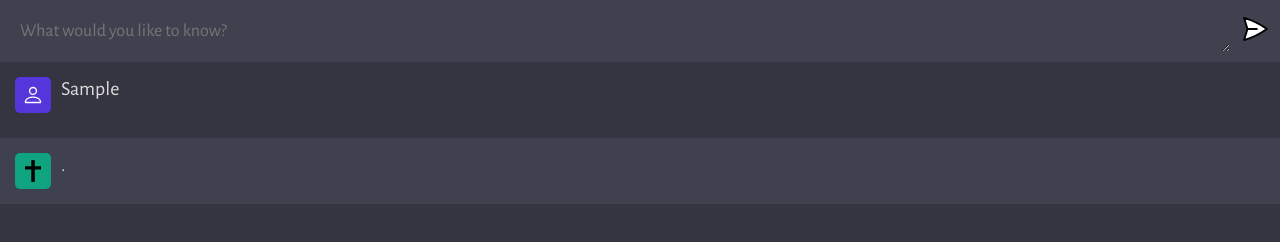
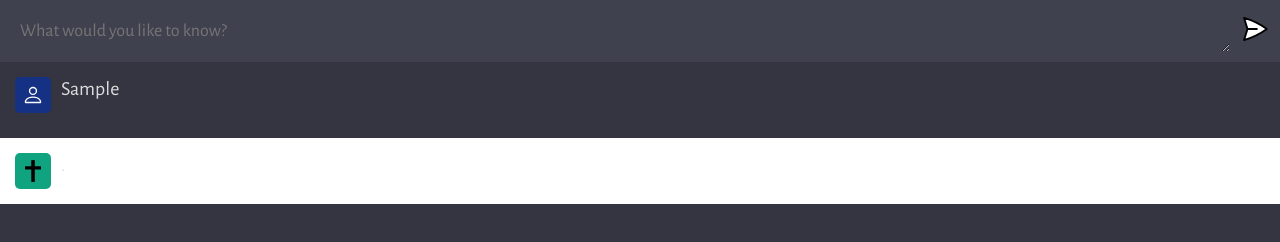
Before and after one commit to AllstarProductions/V5, a website built with Vite: page client/index.html in a window 1280 px wide. Both pictures are taken after typing "Sample" into the empty fields and a click on the button 1255 px from the left and 31 px from the top of the page. Built offline with nearby package versions, Linux system fonts and the light colour scheme; no server answers.

Commit message:
Update style.css

```diff
--- a/client/style.css
+++ b/client/style.css
@@ -50,7 +50,7 @@
 }
 
 .ai {
-  background: #40414F;
+  background: #ffffff;
 }
 
 .chat {
@@ -69,7 +69,7 @@
   height: 36px;
   border-radius: 5px;
 
-  background: #5436DA;
+  background: #153184;
 
   display: flex;
   justify-content: center;
```
